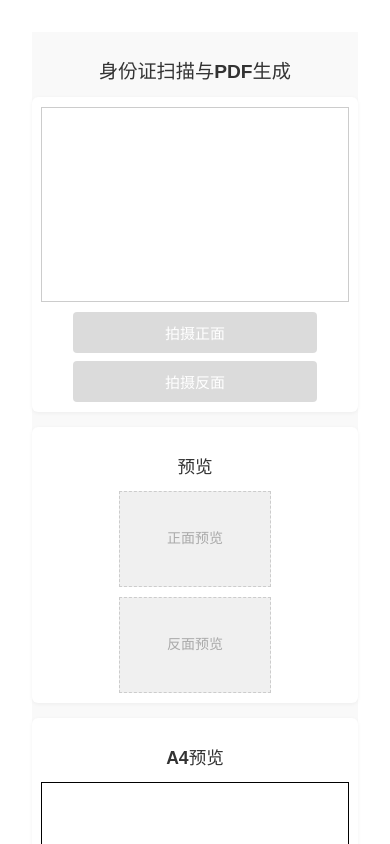
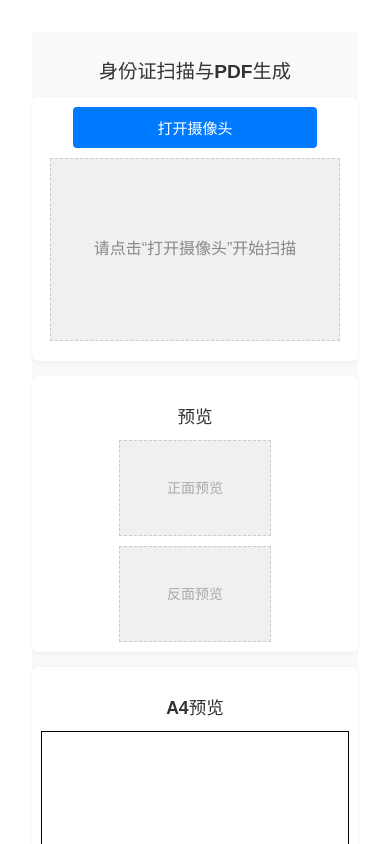
Before and after one commit to raynaldclark/Vue-ID2PDF, a Vue app: page / in a window 390 px wide. Shown: the top 844 px of the page. Built offline with nearby package versions, Linux system fonts and the light colour scheme; no server answers.

Commit message:
feat(IdScanner): 添加摄像头控制按钮和状态管理
新增摄像头控制按钮，允许用户手动打开或关闭摄像头。引入状态管理以防止重复点击，并优化视频流显示逻辑，提升用户体验。

```diff
--- a/src/components/IdScanner.vue
+++ b/src/components/IdScanner.vue
@@ -3,9 +3,27 @@
     <h2>身份证扫描与PDF生成</h2>
 
     <div class="camera-section">
-      <!-- 摄像头视频流 -->
-      <video ref="video" width="85.6" height="54" autoplay playsinline class="video-feed"></video>
-      <div class="capture-buttons">
+      <!-- 新增：控制摄像头的按钮 -->
+      <button @click="toggleCamera" :disabled="isProcessingCamera" class="toggle-camera-button">
+        {{ isCameraOpen ? '关闭摄像头' : '打开摄像头' }}
+      </button>
+
+      <!-- 摄像头视频流 - 使用 v-show 保持DOM结构，避免重新渲染 -->
+      <div v-show="isCameraOpen" class="video-wrapper"> <!-- 添加一个包装器以便控制显示 -->
+        <video ref="video" autoplay playsinline class="video-feed"></video>
+      </div>
+      <!-- 可选：摄像头关闭时的占位符 -->
+      <div v-if="!isCameraOpen && !isProcessingCamera" class="video-placeholder">
+        请点击“打开摄像头”开始扫描
+      </div>
+       <!-- 可选：正在打开摄像头时的提示 -->
+      <div v-if="isProcessingCamera && !isCameraOpen" class="video-placeholder">
+        正在打开摄像头...
+      </div>
+
+
+      <!-- 拍摄按钮 - 仅在摄像头打开时启用 -->
+      <div class="capture-buttons" v-if="isCameraOpen">
         <button @click="captureFront" :disabled="!stream">拍摄正面</button>
         <button @click="captureBack" :disabled="!stream">拍摄反面</button>
       </div>
@@ -42,31 +60,41 @@
 </template>
 
 <script setup>
-import { ref, onMounted, onBeforeUnmount } from 'vue';
+import { ref, onMounted, onBeforeUnmount, computed } from 'vue'; // 导入 computed
 
 const video = ref(null);
 const canvas = ref(null);
 const frontImage = ref(null);
 const backImage = ref(null);
 let stream = ref(null); // 使用 ref 以便在模板中检查
+const isCameraOpen = computed(() => !!stream.value); // 计算属性判断摄像头状态
+const isProcessingCamera = ref(false); // 防止重复点击
 
 // 初始化摄像头
 const initCamera = async () => {
+  if (isProcessingCamera.value) return; // 防止重复执行
+  isProcessingCamera.value = true;
   try {
     const mediaStream = await navigator.mediaDevices.getUserMedia({ video: { facingMode: 'environment' }, audio: false });
     stream.value = mediaStream; // 更新 ref 的值
     if (video.value) {
       video.value.srcObject = mediaStream;
+      // 确保视频开始播放 (某些浏览器可能需要)
+      await video.value.play();
     }
   } catch (err) {
     console.error("无法访问摄像头: ", err);
     alert("无法访问摄像头，请检查权限或设备。");
     stream.value = null; // 发生错误时重置
+  } finally {
+    isProcessingCamera.value = false; // 完成处理
   }
 };
 
 // 停止摄像头
 const stopCamera = () => {
+  if (isProcessingCamera.value && !stream.value) return; // 如果正在打开，则不执行关闭
+  isProcessingCamera.value = true; // 标记开始处理
   if (stream.value) {
     stream.value.getTracks().forEach(track => track.stop());
   }
@@ -74,7 +102,21 @@ const stopCamera = () => {
     video.value.srcObject = null;
   }
   stream.value = null; // 重置 ref
+  // 清空预览，可选
+  // frontImage.value = null;
+  // backImage.value = null;
+  isProcessingCamera.value = false; // 标记处理结束
 };
+
+// 新增：切换摄像头状态的函数
+const toggleCamera = async () => {
+  if (isCameraOpen.value) {
+    stopCamera();
+  } else {
+    await initCamera();
+  }
+};
+
 
 // 捕获图像
 const captureImage = () => {
@@ -111,6 +153,7 @@ const captureImage = () => {
 
   return tempCanvas.toDataURL('image/png');
 };
+
 
 const captureFront = () => {
   frontImage.value = captureImage();
@@ -195,12 +238,13 @@ const generatePdf = async () => {
   pdf.save('身份证件.pdf');
 };
 
-// 组件挂载时初始化摄像头
-onMounted(() => {
-  initCamera();
-});
 
-// 组件卸载前停止摄像头
+// 组件挂载时不再初始化摄像头
+// onMounted(() => {
+//   initCamera();
+// });
+
+// 组件卸载前仍然需要停止摄像头，以防万一
 onBeforeUnmount(() => {
   stopCamera();
 });
@@ -243,24 +287,62 @@ h2, h3 {
   align-items: center;
 }
 
+/* 新增：切换摄像头按钮样式 */
+.toggle-camera-button {
+  margin-bottom: 15px; /* 与下方元素保持间距 */
+  /* 可以继承通用按钮样式或自定义 */
+}
+
+/* 新增：视频包装器 */
+.video-wrapper {
+  width: 100%; /* 继承或设置宽度 */
+  max-width: 600px; /* 限制最大宽度，根据需要调整 */
+  aspect-ratio: 85.6 / 54; /* 保持身份证比例 */
+  margin-bottom: 15px; /* 与下方按钮间距 */
+  position: relative; /* 如果需要叠加元素 */
+  background-color: #eee; /* 可以给个背景色 */
+  display: flex; /* 用于内部 video 居中等 */
+  justify-content: center;
+  align-items: center;
+  overflow: hidden; /* 隐藏超出部分 */
+}
+
+
 .video-feed {
-  border: 1px solid #ccc;
-  margin-bottom: 15px;
+  /* border: 1px solid #ccc; */ /* 边框移到 wrapper */
+  /* margin-bottom: 15px; */ /* 移到 wrapper */
   display: block;
-  max-width: 100%; /* 视频响应式 */
-  height: auto;
-  width: 100%; /* 尝试让视频宽度占满容器 */
-  /* aspect-ratio: 4 / 3; */ /* 保持常见摄像头比例 */
-  aspect-ratio: 85.6 / 54; /* 修改为接近身份证的宽高比 */
-  /* object-fit: cover; */ /* 覆盖容器，可能裁剪 */
-  object-fit: cover; /* 包含完整内容，可能有黑边 */
+  /* max-width: 100%; */ /* 由 wrapper 控制 */
+  height: 100%; /* 填充 wrapper 高度 */
+  width: 100%; /* 填充 wrapper 宽度 */
+  /* aspect-ratio: 85.6 / 54; */ /* 比例由 wrapper 控制 */
+  object-fit: cover;
 }
+
+/* 新增：视频占位符样式 */
+.video-placeholder {
+  width: 100%;
+  max-width: 600px; /* 与 video-wrapper 保持一致 */
+  aspect-ratio: 85.6 / 54; /* 保持身份证比例 */
+  background-color: #f0f0f0;
+  color: #888;
+  display: flex;
+  justify-content: center;
+  align-items: center;
+  text-align: center;
+  border: 1px dashed #ccc;
+  margin-bottom: 15px; /* 与下方按钮间距 */
+  padding: 10px;
+  box-sizing: border-box;
+}
+
 
 .capture-buttons {
   display: flex; /* 让按钮并排 */
   justify-content: center; /* 居中按钮 */
   flex-wrap: wrap; /* 空间不足时换行 */
   gap: 10px; /* 按钮间距 */
+  /* margin-top: 15px; */ /* 如果视频隐藏，这个间距可能不需要了 */
 }
 
 .capture-buttons button {
@@ -367,21 +449,14 @@ button:disabled {
     margin-bottom: 15px; /* 减小间距 */
   }
 
-  .video-feed {
+  .video-wrapper, .video-placeholder {
+     max-width: 95%; /* 移动端可以更宽 */
      margin-bottom: 10px;
-     /* aspect-ratio 继承自上面的设置，无需重复 */
-     /* object-fit 继承自上面的设置，无需重复 */
   }
 
-  .capture-buttons {
-    flex-direction: column; /* 垂直堆叠按钮 */
-    width: 100%; /* 占满宽度 */
-    gap: 8px;
-  }
-
-  .capture-buttons button {
-    width: 80%; /* 设置按钮宽度 */
-    margin: 0 auto; /* 居中 */
+  .toggle-camera-button {
+    width: 80%;
+    margin: 0 auto 10px auto; /* 居中并添加底部间距 */
   }
 
   .image-previews {
```
